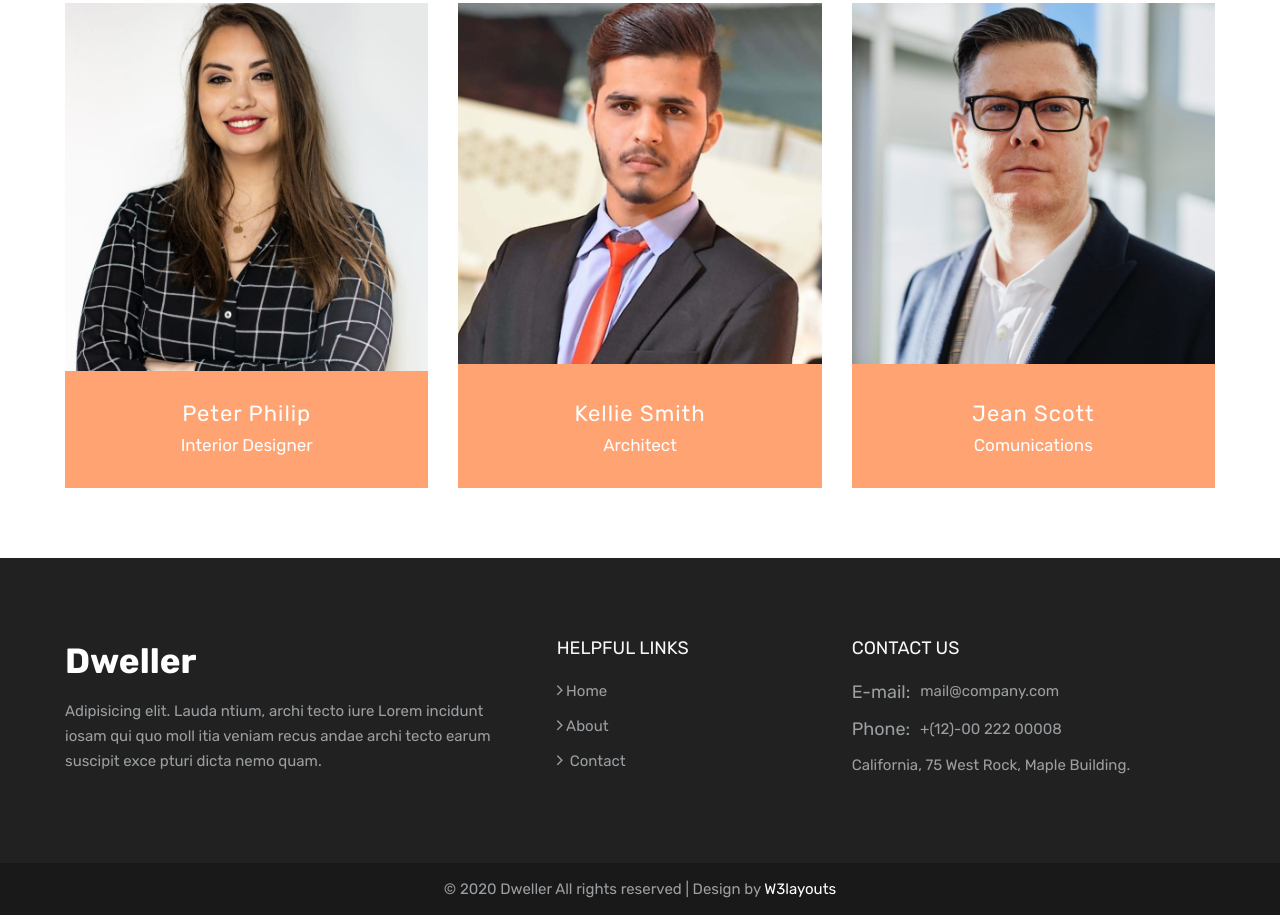
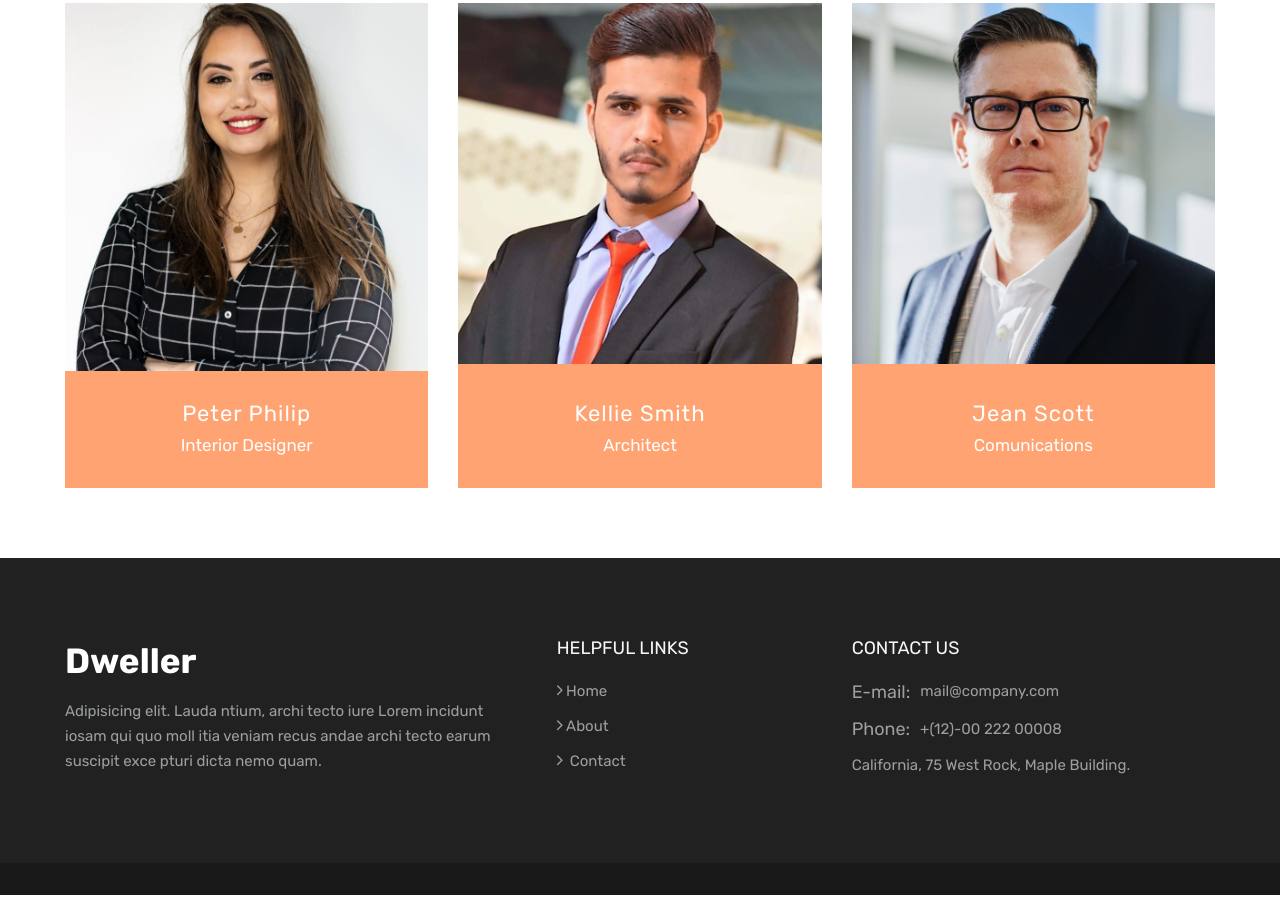
Before and after one commit to ANIRUDHSHUKLA2003/frtproject, a plain HTML site: page about.html in a window 1280 px wide. Shown: the part 1864-2779 px from the top of the page. Drawn offline with Linux system fonts and the light colour scheme.

Commit message:
Update about.html

```diff
--- a/about.html
+++ b/about.html
@@ -483,9 +483,7 @@
             <div class="below-section">
                 <div class="container">
                     <div class="columns copy-right text-center ">
-                        <p>© 2020 Dweller All rights reserved | Design by
-                            <a href="http://w3layouts.com/" target="_blank">W3layouts</a>
-                        </p>
+
                     </div>
                 </div>
             </div>
```
